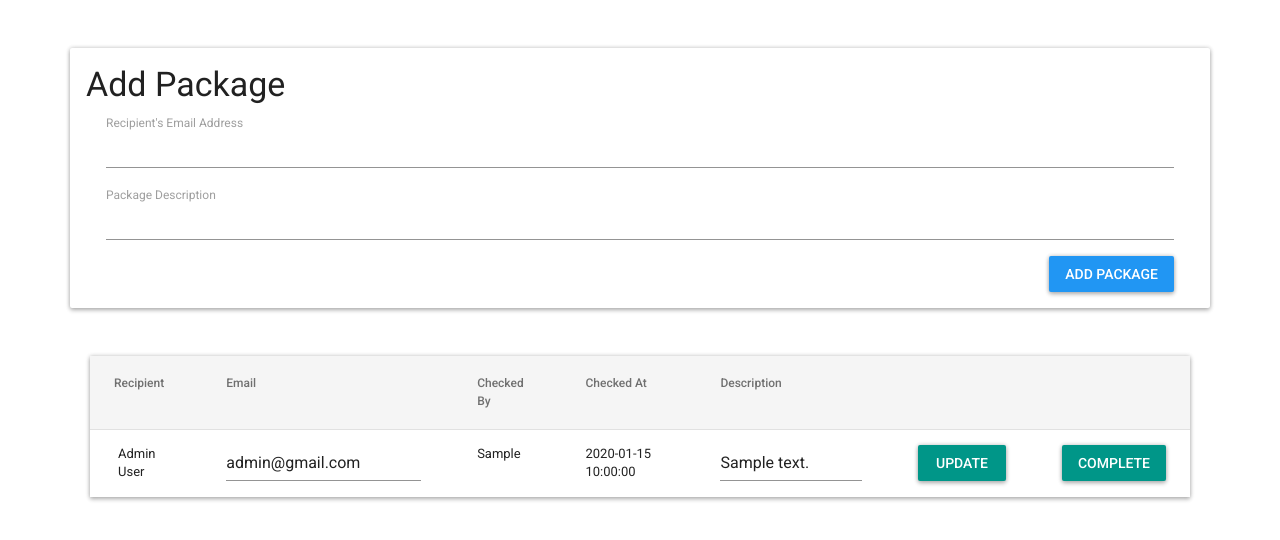
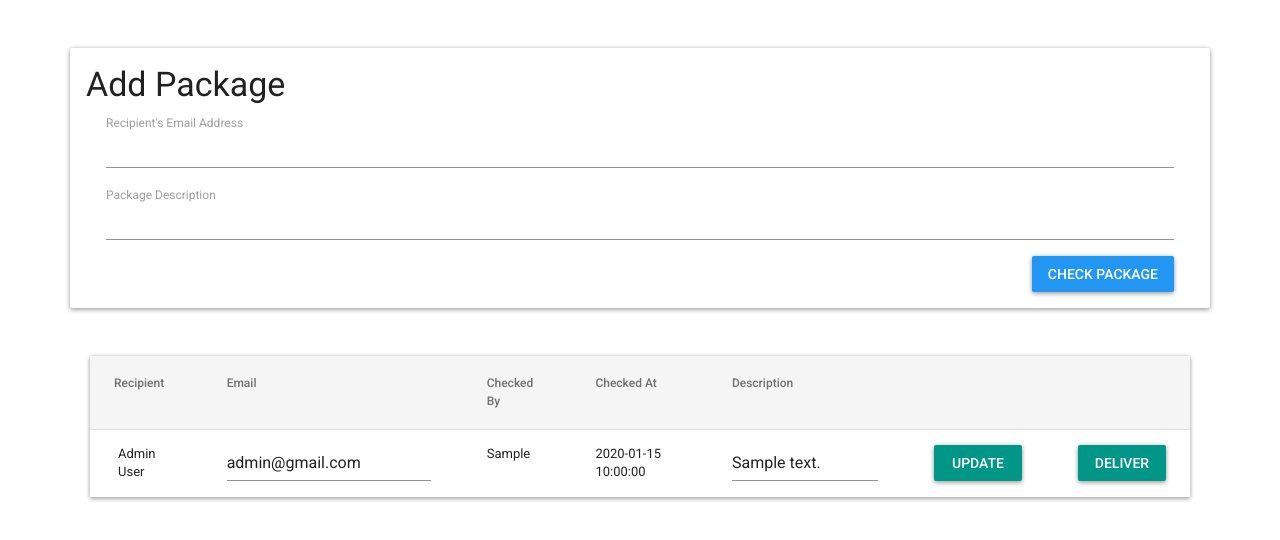
Before and after one commit to azy2/Overseer, a Flask app: page /manager/manage_packages/ in a window 1280 px wide. Shown: the part 56-596 px from the top of the page. Run offline with Flask 2, Linux system fonts and the light colour scheme; a user stored in the database is signed in; data comes from the database, SQL or seed files in the repository; tables that the repository leaves empty hold one stand-in row (values such as "Sample post"); parts of the project's set-up code (start-up, migrations or seed data) failed here and were passed over; some libraries are stand-ins or nearby versions.

Commit message:
Fixed a bug in packages

```diff
--- a/ovs/forms/edit_package_form.py
+++ b/ovs/forms/edit_package_form.py
@@ -19,7 +19,7 @@ class EditPackageForm(FlaskForm):
     recipient_email = StringField('Package Recipient', validators=[DataRequired()])
     description = StringField('Package Description', validators=[Length(min=0, max=2047), DataRequired()])
     update_button = SubmitField('Update')
-    complete_button = SubmitField('Complete')
+    deliver_button = SubmitField('Deliver')
 
     def validate_recipient_id(form, field):  # pylint: disable=no-self-argument, no-self-use
         """
--- a/ovs/routes/manager_routes.py
+++ b/ovs/routes/manager_routes.py
@@ -173,7 +173,7 @@ def manage_packages():
         user = UserService.get_user_by_id(current_user.get_id())
         role = user.role
 
-        if 'add_btn' in request.form and add_form.validate_on_submit():
+        if 'check_btn' in request.form and add_form.validate_on_submit():
             recipient_email = add_form.recipient_email.data
             recipient_id = UserService.get_user_by_email(recipient_email).id
             checked_by = '{} {}'.format(user.first_name, user.last_name)
@@ -187,7 +187,7 @@ def manage_packages():
             return redirect(url_for('manager.manage_packages'))
 
         for edit_form in edit_forms:
-            if edit_form.complete_button.data:
+            if edit_form.deliver_button.data:
                 PackageService.delete_package(edit_form.package_id.data)
                 db.session.commit()
                 flash('Package delivery completed.', 'success')
--- a/ovs/services/package_service.py
+++ b/ovs/services/package_service.py
@@ -43,7 +43,7 @@ class PackageService:
             A Package db model.
         """
 
-        return Package.query.filter_by(id == package_id).first()
+        return Package.query.filter_by(id=package_id).first()
 
     @staticmethod
     def update_package(package_id, recipient_email, description):
--- a/ovs/templates/manager/manage_packages.html
+++ b/ovs/templates/manager/manage_packages.html
@@ -13,7 +13,7 @@
                         {{ add_form.csrf_token }}
                         {{ field_stacked(add_form.recipient_email) }}
                         {{ field_stacked(add_form.description) }}
-                        <input type="submit" value="Add Package" name="add_btn" class="btn btn-primary float-right">
+                        <input type="submit" value="Check Package" name="check_btn" class="btn btn-primary float-right">
                     </form>
                 </div>
             </div>
@@ -45,7 +45,7 @@
                                     <td>{{ package.checked_at }}</td>
                                     <td>{{ field_plain(edit_form.description, value=package.description) }}</td>
                                     <td>{{ field_plain(edit_form.update_button, class="btn btn-secondary") }}</td>
-                                    <td>{{ field_plain(edit_form.complete_button, class="btn btn-secondary") }}</td>
+                                    <td>{{ field_plain(edit_form.deliver_button, class="btn btn-secondary") }}</td>
                                 </form>
                             </tr>
                         {% endfor %}
```
